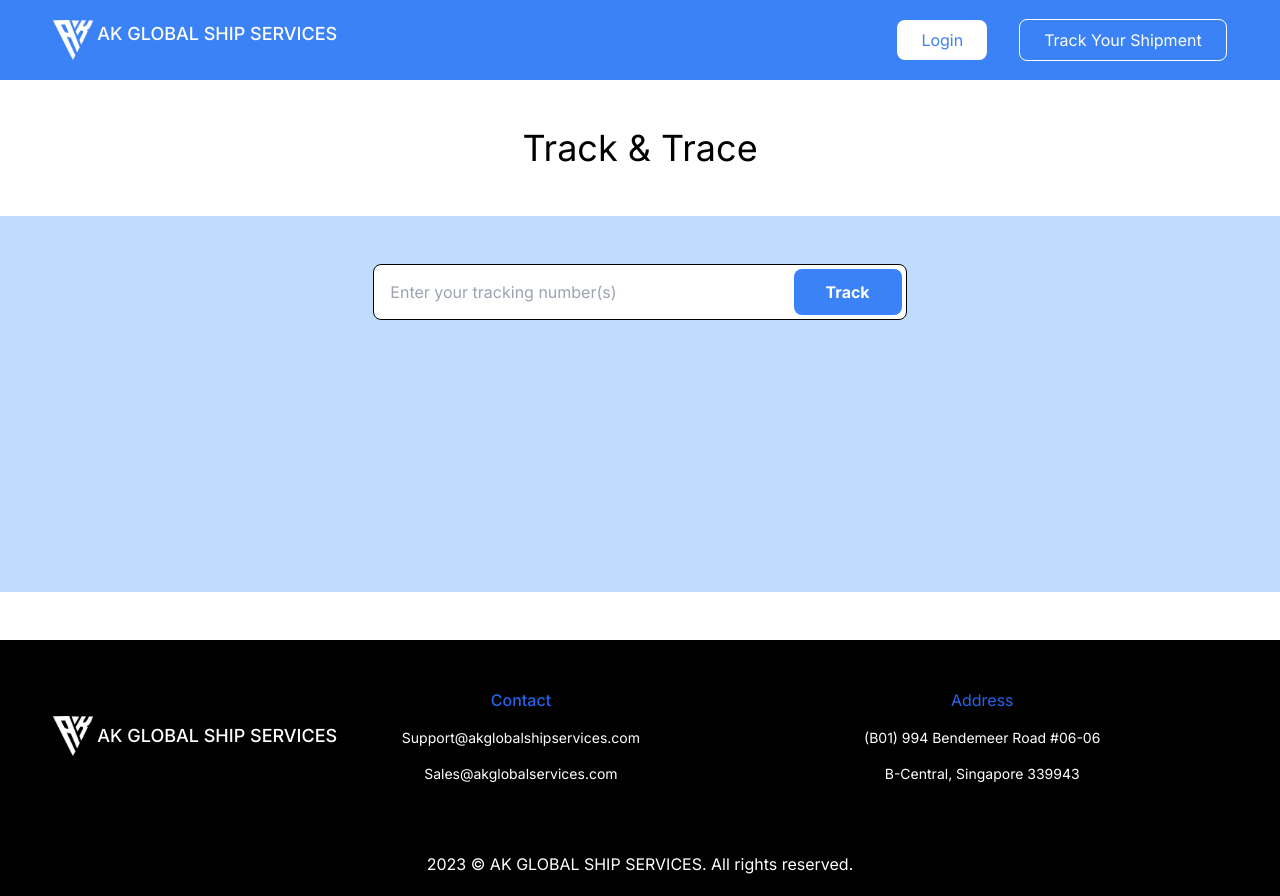
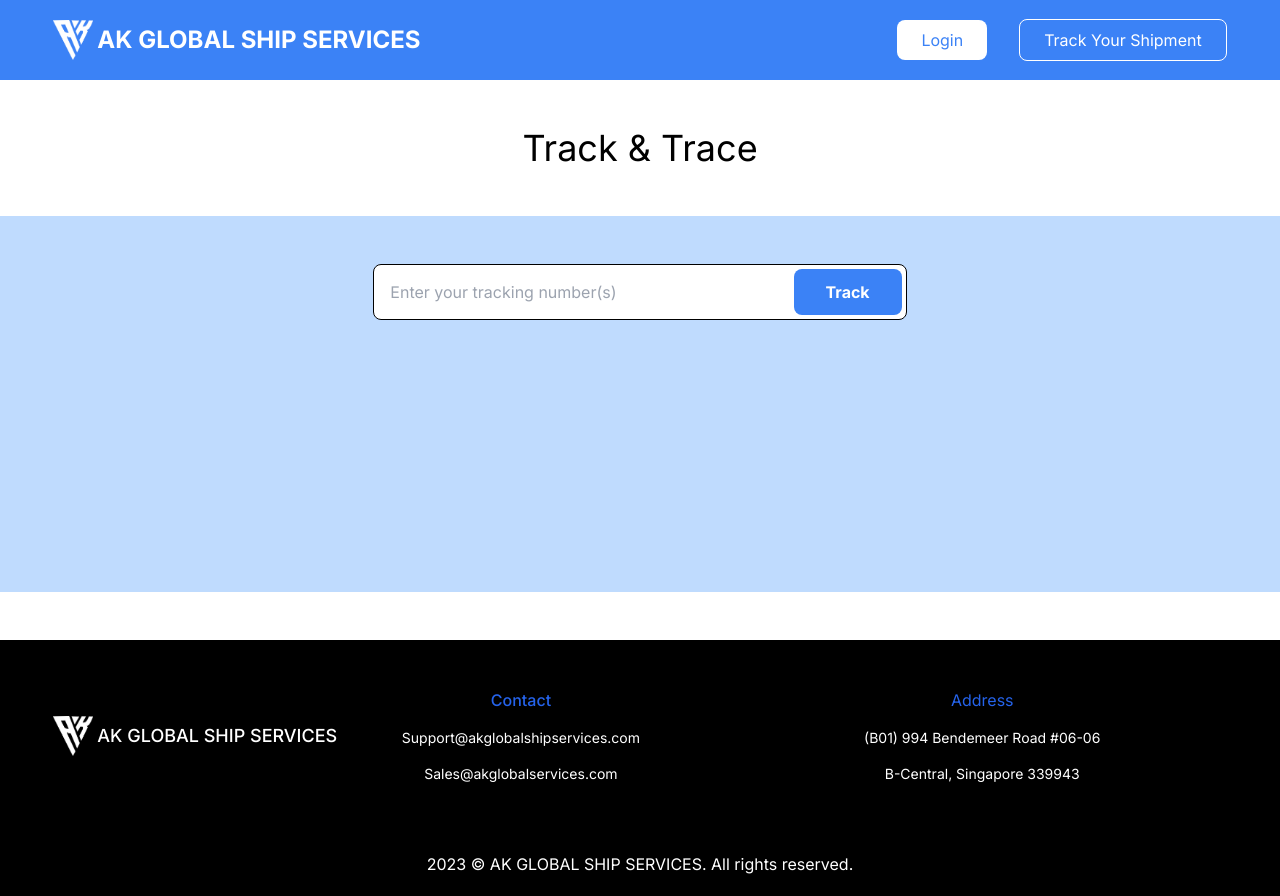
Before and after one commit to devalexdgreat/akglobal, a Next.js app: page / in a window 1280 px wide. Built offline with nearby package versions, Linux system fonts and the light colour scheme.

Commit message:
change head style

```diff
--- a/components/AdminNav.jsx
+++ b/components/AdminNav.jsx
@@ -20,9 +20,9 @@ export default function AdminNav() {
     return (
         <div className="w-full bg-blue-500">
             <div className="w-10/12 md:w-11/12 mx-auto h-20 flex justify-between items-center text-white">
-                <Link className="font-medium text-lg flex gap-1" href={'/'}>
+                <Link className="font-medium text-lg flex gap-1 items-center" href={'/'}>
                     <Image src={Logo} alt="" className="h-10 w-10" />
-                    <span>AK GLOBAL SHIP SERVICES</span>
+                    <span className="text-2xl font-bold">AK GLOBAL SHIP SERVICES</span>
                 </Link>
                 <div className="justify-between py-3 gap-8 md:flex items-center hidden">
                     <div className="flex gap-3">
--- a/components/Navbar.jsx
+++ b/components/Navbar.jsx
@@ -16,8 +16,9 @@ export default function Navbar() {
     return (
         <div className="w-full bg-blue-500">
             <div className="w-10/12 md:w-11/12 mx-auto h-20 flex justify-between items-center text-white">
-                <Link className="font-medium text-lg gap-1 flex" href={'/'}>
-                    <Image src={Logo} alt="" className="h-10 w-10" /><span>AK GLOBAL SHIP SERVICES</span>
+                <Link className="font-medium text-lg gap-1 flex items-center" href={'/'}>
+                    <Image src={Logo} alt="" className="h-10 w-10" />
+                    <span className="font-bold text-2xl">AK GLOBAL SHIP SERVICES</span>
                 </Link>
 
                 <div className="hidden gap-8 md:flex items-center">
```
